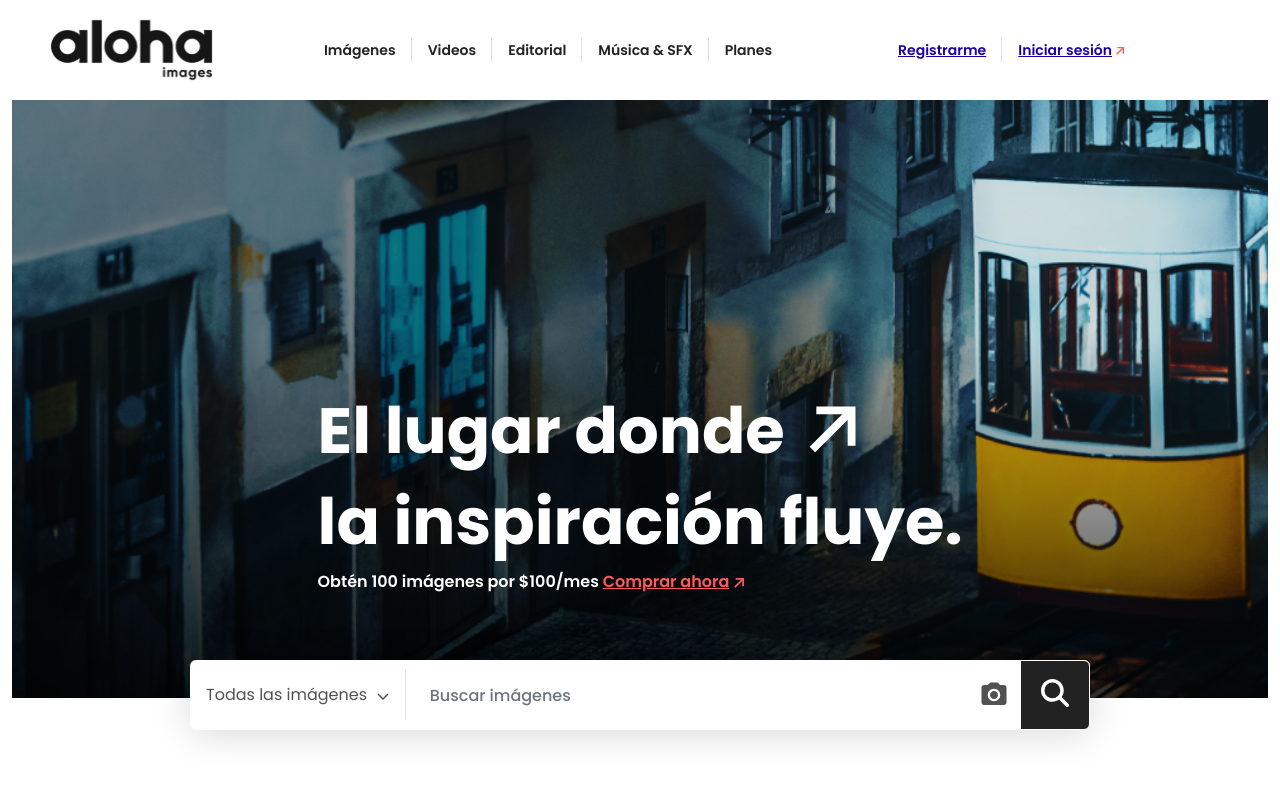
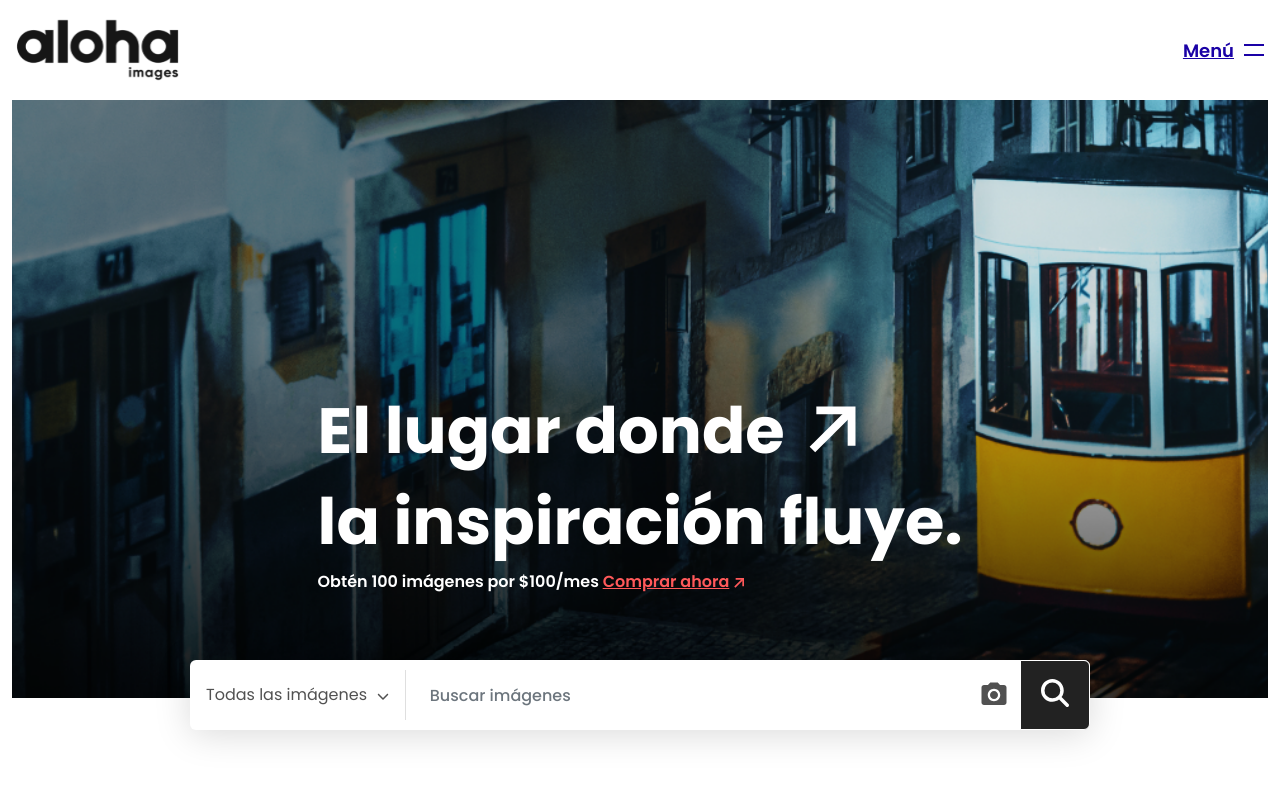
Before and after one commit to Geniorama/aloha-frontend, a Next.js app: page / in a window 1280 px wide. Shown: the top 798 px of the page. Built offline with nearby package versions, Linux system fonts and the light colour scheme.

Commit message:
feat(home): responsive finish

```diff
--- a/src/components/Header/Header.jsx
+++ b/src/components/Header/Header.jsx
@@ -120,7 +120,7 @@ const Header = () => {
         </div>
         <div className={styles.menuThree}>
           <button
-            className={`${styles.menuButton} d-lg-none`}
+            className={`${styles.menuButton}`}
             onClick={handleMenuToggle}
           >
             {!isMenuOpen
@@ -133,7 +133,7 @@ const Header = () => {
             </div>
           </button>
           <Collapse in={isMenuOpen}>
-            <div className={`${styles.menu} d-lg-none`}>
+            <div className={`${styles.menu} ${styles.menuResponsive}`}>
               <ul className="navbar-nav flex-column">
                 {menuData.map((item, i) => (
                   <li className={`${item.subMenu && styles.Dropdown} ${styles.menuItem} nav-item py-3 px-4`} key={i}>
@@ -158,7 +158,7 @@ const Header = () => {
                       )}
 
                     {item.subMenu && indiceSubMenuAbierto === i && (
-                      <ul className={`${styles.DropdownMenu} navbar-nav mt-4`}>
+                      <ul className={`${styles.DropdownMenu} navbar-nav mt-4 flex-column`}>
                         {item.subMenu.map((item, i) => (
                           <li key={i} className="nav-item py-2">
                             <ButtonLink href={item.path} text={item.text} size={'s'} color={'blue'} />
@@ -171,7 +171,9 @@ const Header = () => {
               </ul>
 
               <div className="d-none d-sm-block px-4 my-4">
-                <ButtonLink text={'Registrarme'} color={'blue'} size={'l'}/>
+                <Link href={'/'} style={{fontSize: '24px', color: 'var(--aloha-blue)', fontWeight: '600'}}>
+                    Registrarme
+                </Link>
                 <span className="px-2" style={{color: '#AEAEAE', fontSize: '20px'}}>
                   |
                 </span>
@@ -179,7 +181,9 @@ const Header = () => {
               </div>
 
               <div className="d-sm-none px-4 my-4">
-                <ButtonLink text={'Registrarme'} color={'blue'} size={'m'}/>
+                <Link href={'/'} style={{fontSize: '18px', color: 'var(--aloha-blue)', fontWeight: '600'}}>
+                    Registrarme
+                </Link>
                 <span className="px-2" style={{color: '#AEAEAE', fontSize: '20px'}}>
                   |
                 </span>
--- a/src/components/Header/Header.module.css
+++ b/src/components/Header/Header.module.css
@@ -65,6 +65,7 @@
   top: 0;
   width: 100%;
   z-index: 4;
+  height:100px;
 }
 
 /*Search*/
@@ -203,6 +204,7 @@
   display: flex;
   justify-content: space-between;
   align-items: center;
+  cursor: pointer;
 }
 
 .subMenuArrow{
@@ -217,8 +219,16 @@
   font-size: 24px;
 }
 
+.menuButton{
+  display: none;
+}
+
 /*Responsive*/
-@media (max-width: 991.98px) {
+@media (max-width: 1290px){
+  .menuButton{
+    display: flex;
+  }
+
   .menufirst,
   .menusecond {
     display: none;
@@ -228,7 +238,8 @@
     padding: 10px 1em;
   }
 }
-@media (max-width: 767.98px) {
+
+@media (max-width: 900px) {
   .search {
     display: none;
   }
--- a/src/components/SearchBar/SearchBar.jsx
+++ b/src/components/SearchBar/SearchBar.jsx
@@ -152,10 +152,16 @@ export default function SearchBar({size}) {
           </div>
         )}
         <span className={`${styles.Divider}`}></span>
-        <div className="input-group">
+        <div className="input-group align-items-center">
+          {size == 'small' && (
+            <span style={{fontSize: '18px', color: '#979797'}} className="ms-3 d-inline-block">
+              <FontAwesomeIcon icon={faMagnifyingGlass} />
+            </span>
+          )
+          }
           <input
             type="search"
-            className={`form-control ${styles.FormControl}`}
+            className={`form-control ${styles.FormControl} ${size == 'small' && 'px-2'}`}
             placeholder="Buscar imágenes"
             aria-label="Buscar imágenes"
             style={{ border: "none" }}
--- a/src/components/SearchBar/SearchBar.module.css
+++ b/src/components/SearchBar/SearchBar.module.css
@@ -33,6 +33,7 @@
 
 .BtnSubmit {
   width: 70px;
+  height: 70px;
   background: var(--aloha-black);
   border-color: white;
 }
@@ -95,7 +96,7 @@
 }
 
 .Small .FieldSelect__text{
-  width: 100px;
+  width: 70px;
   font-size: 14px;
   min-width: auto;
   overflow: hidden;
--- a/src/components/Tabs/Tabs.module.css
+++ b/src/components/Tabs/Tabs.module.css
@@ -42,6 +42,12 @@
     display: block;
 }
 
+.TabButton{
+    line-break: none;
+    white-space: nowrap;
+    outline: none;
+}
+
 .Style2 .TabsMenu button::before{
     display: none;
 }
@@ -72,3 +78,9 @@
 .Style2 .TabsMenu button:hover::before, .Style2 .TabsMenu button.active::before{
     width: 0;
 }
+
+@media screen and (max-width: 600px){
+    .TabsMenu{
+        overflow-x: scroll;
+    }
+}
```
